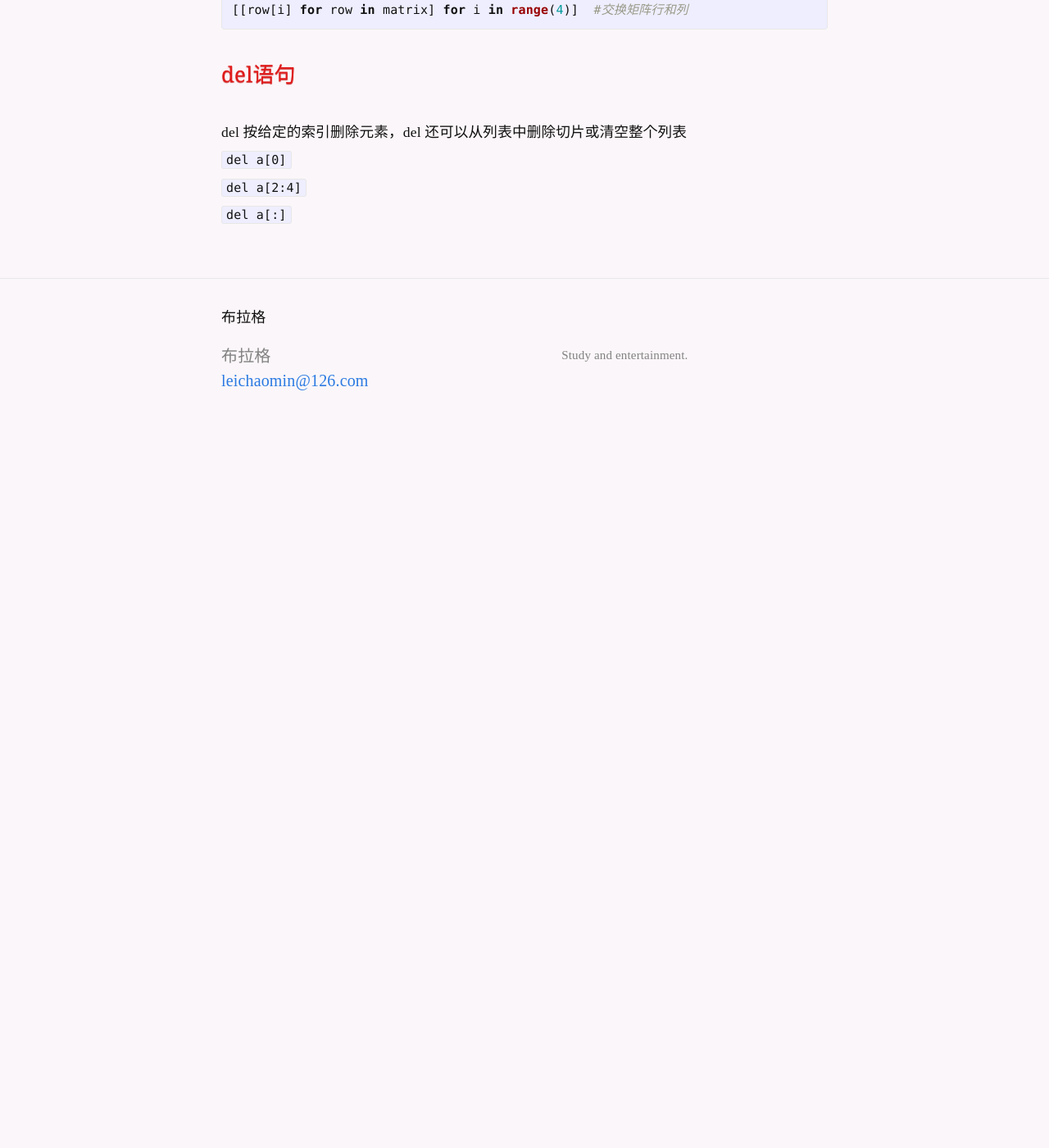
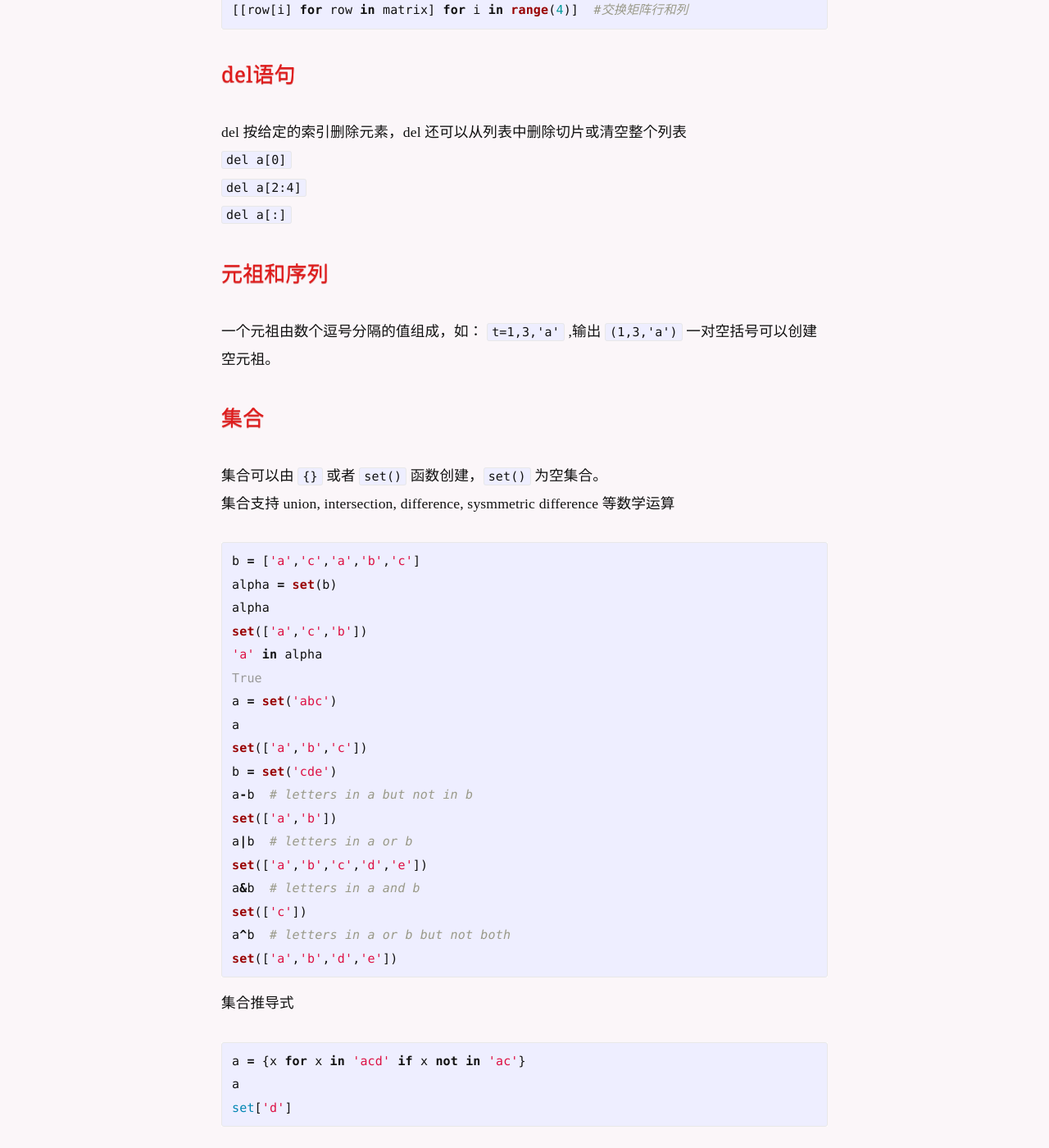
Before and after one commit to Besideme/besideme.github.io, a Jekyll site: the page built from _posts/2015-09-12-Python-log3.md, in a window 1280 px wide and 1400 px high, scrolled down 2900 px. Shown: the whole window at 82% size. Built offline with Jekyll 4.4.1, drawn with Linux system fonts in a browser that asks for light colours; before the commit the page ends 3439 px from its top, so only the background shows below that.

Commit message:
update post

```diff
--- a/_posts/2015-09-12-Python-log3.md
+++ b/_posts/2015-09-12-Python-log3.md
@@ -113,3 +113,41 @@ del 按给定的索引删除元素，del 还可以从列表中删除切片或清
 `del a[0]`
 `del a[2:4]`
 `del a[:]`
+
+### 元祖和序列
+
+一个元祖由数个逗号分隔的值组成，如： `t=1,3,'a'` ,输出 `(1,3,'a')` 一对空括号可以创建空元祖。
+
+### 集合
+
+集合可以由 `{}` 或者 `set()` 函数创建，`set()` 为空集合。
+集合支持 union, intersection, difference, sysmmetric difference 等数学运算
+
+{% highlight python %}
+b = ['a','c','a','b','c']
+alpha = set(b)
+alpha
+set(['a','c','b'])
+'a' in alpha
+True
+a = set('abc')
+a
+set(['a','b','c'])
+b = set('cde')
+a-b  # letters in a but not in b
+set(['a','b'])
+a|b  # letters in a or b
+set(['a','b','c','d','e'])
+a&b  # letters in a and b
+set(['c'])
+a^b  # letters in a or b but not both
+set(['a','b','d','e'])
+{% endhighlight %}
+
+集合推导式
+
+{% highlight python %}
+a = {x for x in 'acd' if x not in 'ac'}
+a
+set['d']
+{% endhighlight %}
```
